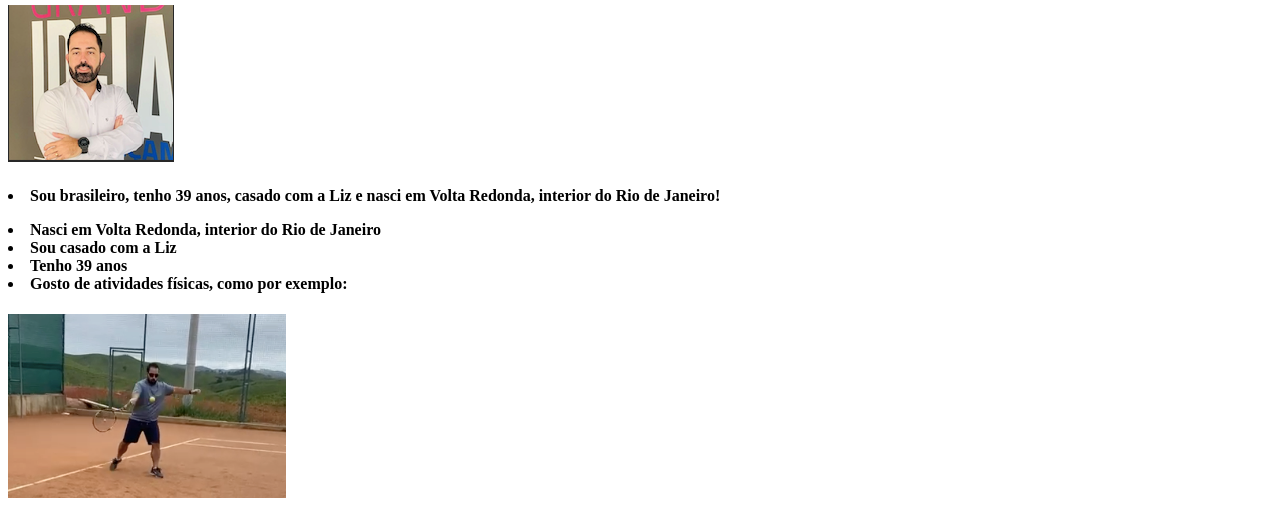
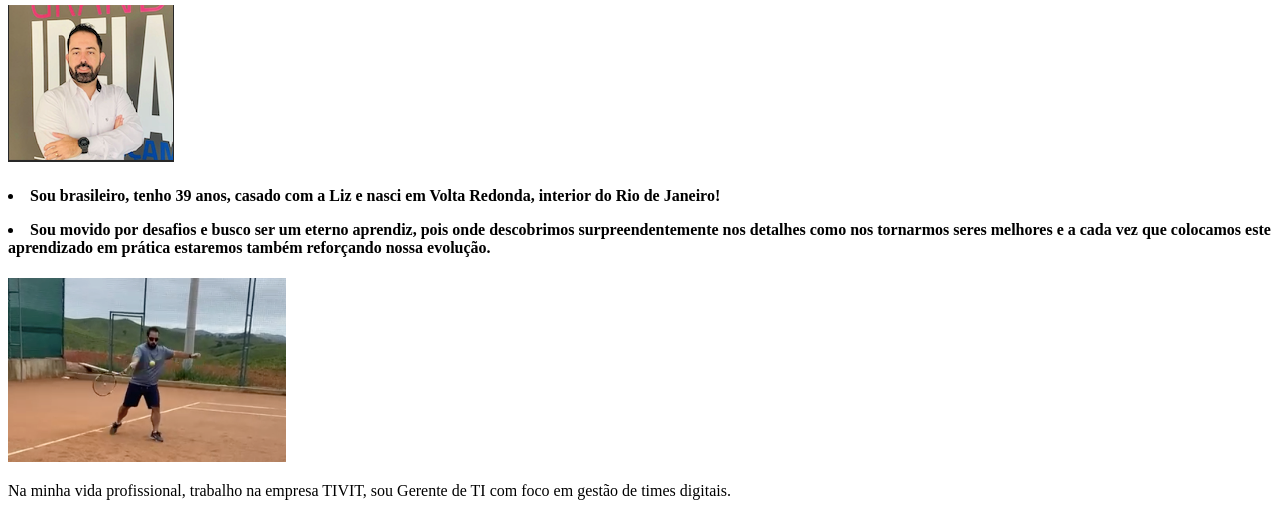
Before and after one commit to anthonielp/Cap4SiteComEstiloAtividade1, a plain HTML site: page index.html in a window 1280 px wide. Shown: the part 104-617 px from the top of the page. Drawn offline with nearby package versions, Linux system fonts and the light colour scheme.

Commit message:
atualizacao vida pessoal

```diff
--- a/index.html
+++ b/index.html
@@ -27,18 +27,18 @@
   <h4>
     <p>
       <li>
-
         Sou brasileiro, tenho 39 anos, casado com a Liz e nasci em Volta Redonda, interior do Rio de Janeiro!
-
       </li>
+    </p>
+    <p>
+      <li>
+        Sou movido por desafios e busco ser um eterno aprendiz, pois onde descobrimos surpreendentemente nos detalhes
+        como nos tornarmos seres melhores e a cada vez que colocamos este aprendizado em prática estaremos também
+        reforçando nossa evolução.
+     </li>
 
     </p>
-    <li>Nasci em Volta Redonda, interior do Rio de Janeiro </li>
-    <li>Sou casado com a Liz</li>
-    <li>Tenho 39 anos</li>
-    <li>Gosto de atividades físicas, como por exemplo:</li>
 
-    </p>
 
     <p>
   </h4>
```
